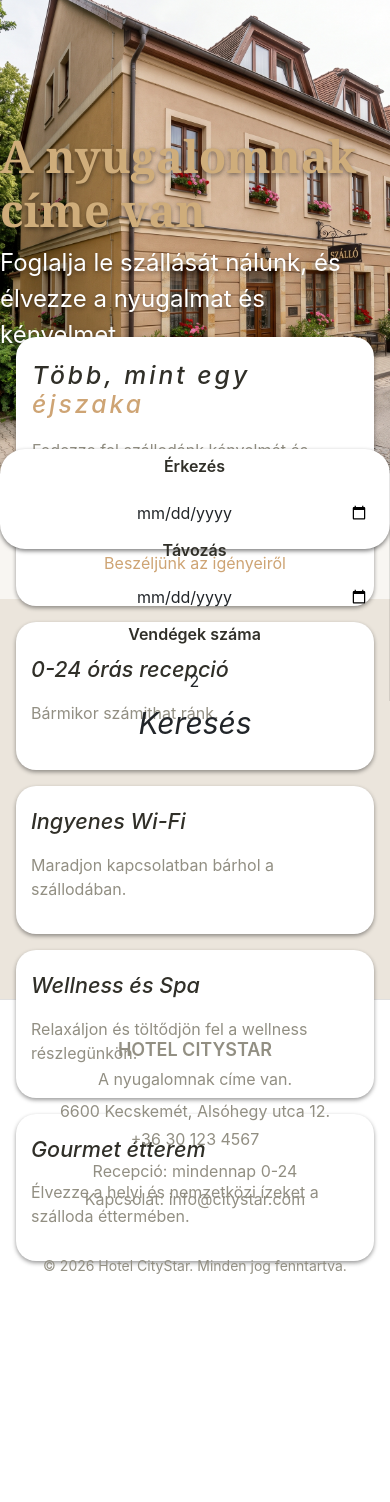
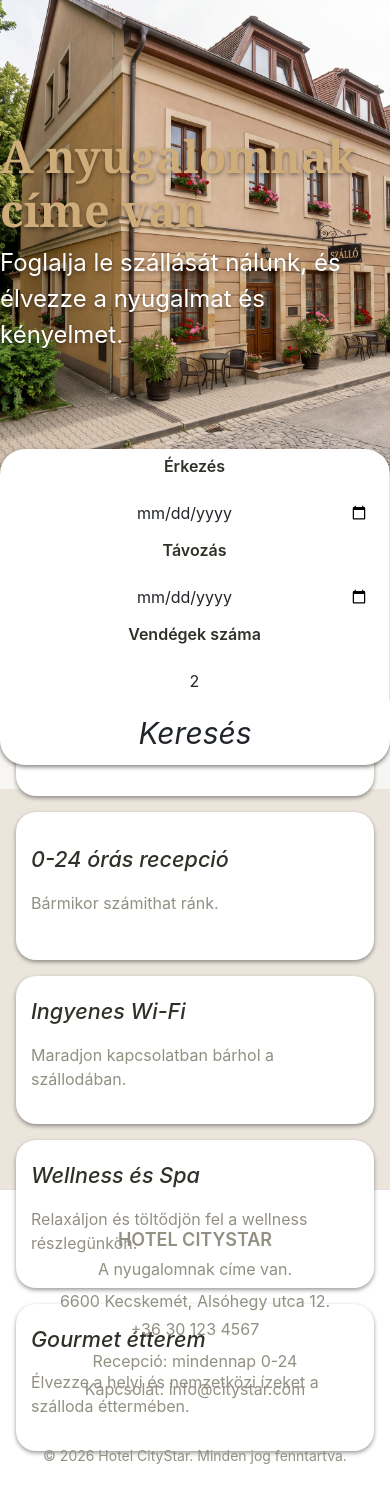
Before and after one commit to szucsger/hotel-booking-system, a PHP site: page /hotel-booking-system/public/index.php in a window 390 px wide. Shown: the part 158-1660 px from the top of the page. Before the commit the page ends 1432 px from the top, so only its background shows below. Run offline with PHP 8.4, Linux system fonts and the light colour scheme.

Commit message:
Add responsive styles for booking form and button
Co-authored-by: Copilot Autofix powered by AI <175728472+Copilot@users.noreply.github.com>

```diff
--- a/public/css/main.css
+++ b/public/css/main.css
@@ -168,6 +168,19 @@ body {
   border-radius: 25px;
   position: relative;
   transform: translateY(-50%);
+}
+
+@media (max-width: 767.98px) {
+  .booking-form {
+    height: auto;
+    transform: none;
+    margin-top: -50px;
+    margin-bottom: 24px;
+  }
+
+  .booking-btn {
+    min-height: 64px;
+  }
 }
 
 .booking-check-in,
```
